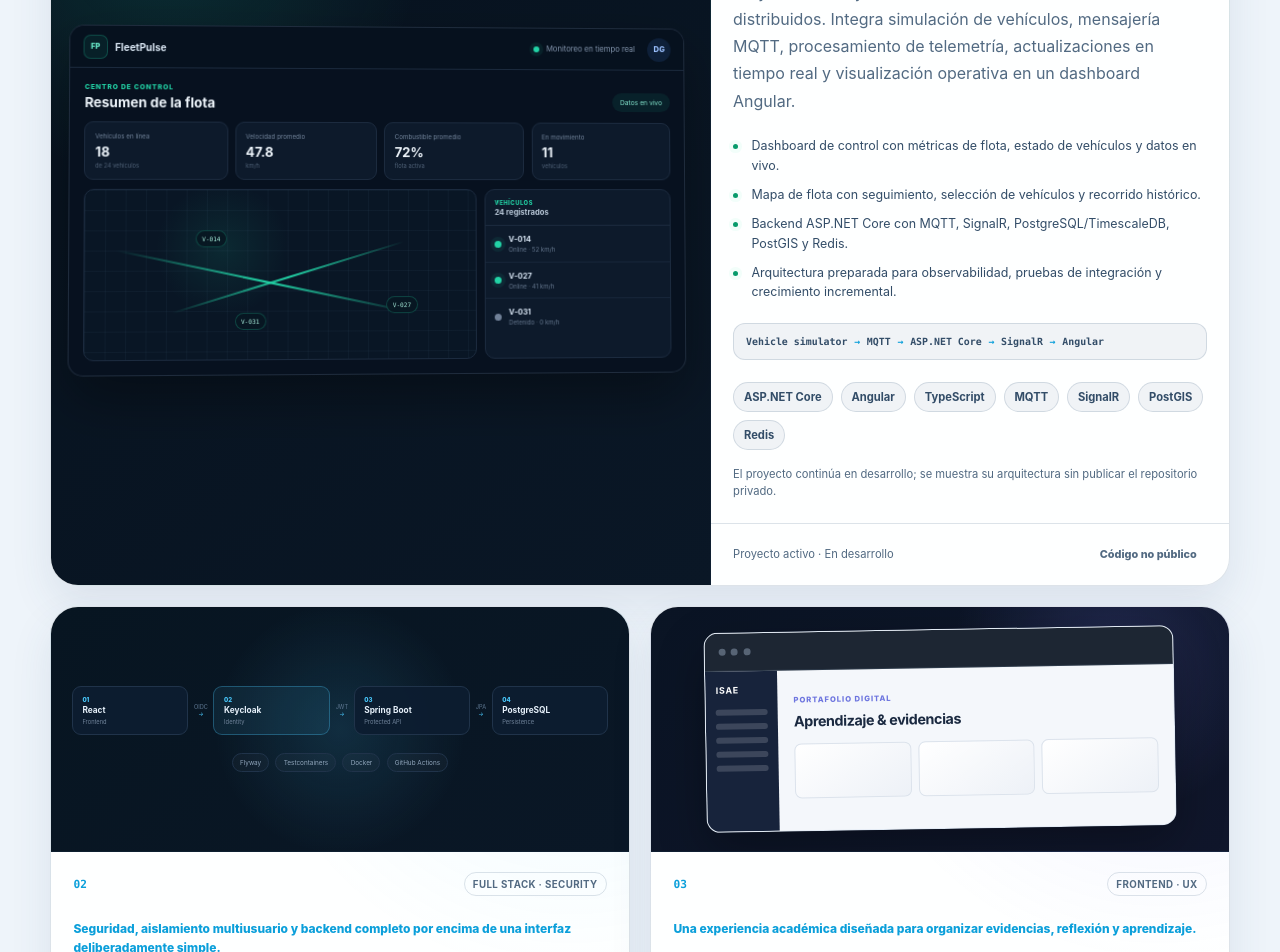
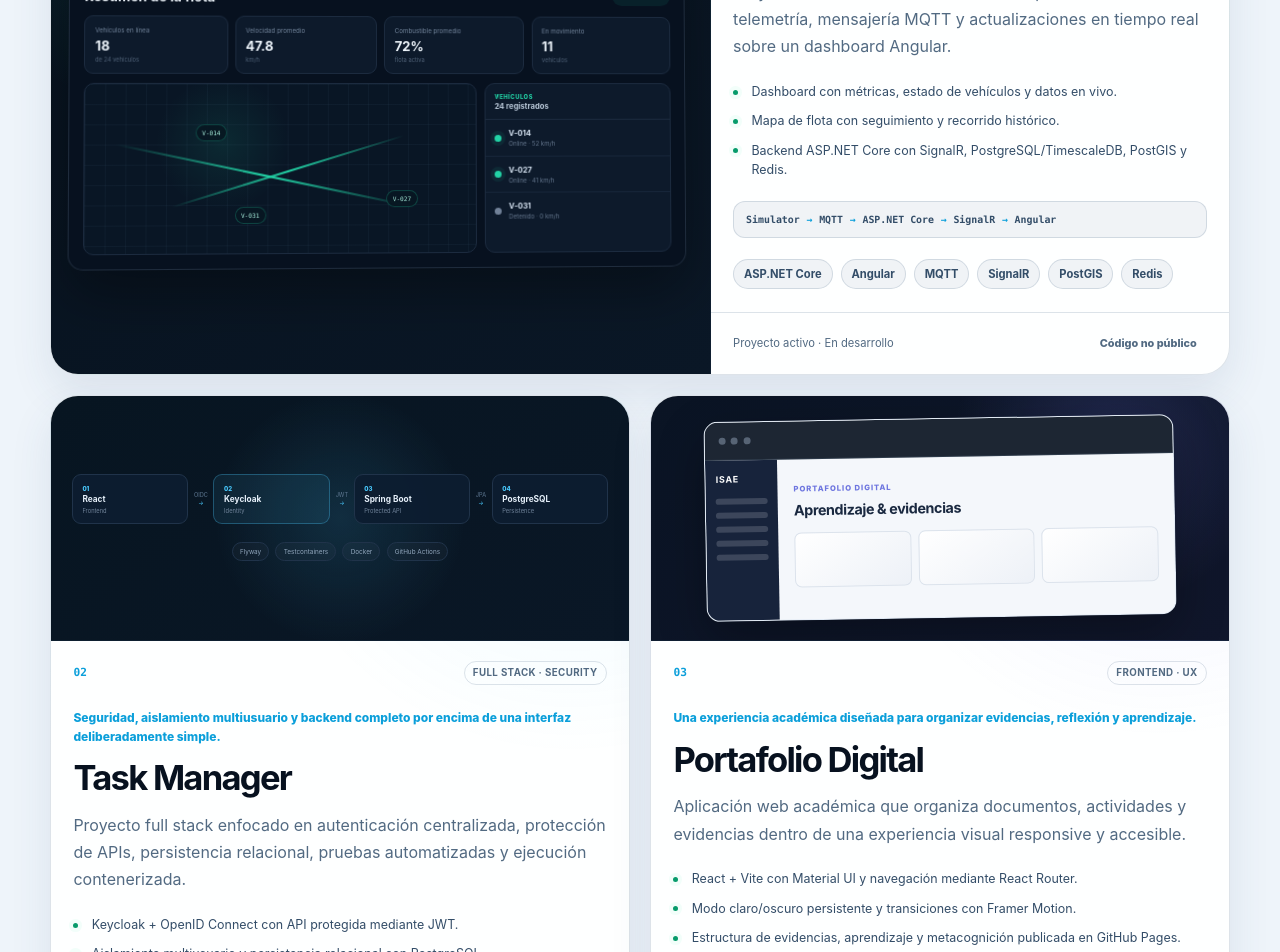
Before and after one commit to DanielDGe/danieldge.github.io, a React (Vite) app: page / in a window 1280 px wide. Shown: the part 4400-5352 px from the top of the page. Built offline with nearby package versions, Linux system fonts and the light colour scheme.

Commit message:
content: reduce project card density

```diff
--- a/src/data/foundation.js
+++ b/src/data/foundation.js
@@ -83,21 +83,19 @@ export const projectPreview = [
     title: 'FleetPulse',
     tagline: 'Monitoreo inteligente de flotas con telemetría y actualizaciones en tiempo real.',
     description:
-      'Proyecto activo y en evolución orientado a sistemas distribuidos. Integra simulación de vehículos, mensajería MQTT, procesamiento de telemetría, actualizaciones en tiempo real y visualización operativa en un dashboard Angular.',
+      'Proyecto activo de monitoreo de flotas que combina telemetría, mensajería MQTT y actualizaciones en tiempo real sobre un dashboard Angular.',
     highlights: [
-      'Dashboard de control con métricas de flota, estado de vehículos y datos en vivo.',
-      'Mapa de flota con seguimiento, selección de vehículos y recorrido histórico.',
-      'Backend ASP.NET Core con MQTT, SignalR, PostgreSQL/TimescaleDB, PostGIS y Redis.',
-      'Arquitectura preparada para observabilidad, pruebas de integración y crecimiento incremental.',
+      'Dashboard con métricas, estado de vehículos y datos en vivo.',
+      'Mapa de flota con seguimiento y recorrido histórico.',
+      'Backend ASP.NET Core con SignalR, PostgreSQL/TimescaleDB, PostGIS y Redis.',
     ],
-    architecture: ['Vehicle simulator', 'MQTT', 'ASP.NET Core', 'SignalR', 'Angular'],
-    technologies: ['ASP.NET Core', 'Angular', 'TypeScript', 'MQTT', 'SignalR', 'PostGIS', 'Redis'],
+    architecture: ['Simulator', 'MQTT', 'ASP.NET Core', 'SignalR', 'Angular'],
+    technologies: ['ASP.NET Core', 'Angular', 'MQTT', 'SignalR', 'PostGIS', 'Redis'],
     status: 'Proyecto activo · En desarrollo',
     visual: {
       kind: 'fleet',
       label: 'Preview del dashboard de monitoreo en tiempo real de FleetPulse',
     },
-    privateNote: 'El proyecto continúa en desarrollo; se muestra su arquitectura sin publicar el repositorio privado.',
     links: [],
   },
   {
@@ -135,12 +133,11 @@ export const projectPreview = [
     title: 'Portafolio Digital',
     tagline: 'Una experiencia académica diseñada para organizar evidencias, reflexión y aprendizaje.',
     description:
-      'Aplicación web desarrollada para la asignatura Sistemas de Evaluación aplicados a la Educación Superior. Convierte documentos, actividades y evidencias en un recorrido visual organizado y accesible.',
+      'Aplicación web académica que organiza documentos, actividades y evidencias dentro de una experiencia visual responsive y accesible.',
     highlights: [
-      'React + Vite con Material UI y navegación responsive mediante React Router.',
+      'React + Vite con Material UI y navegación mediante React Router.',
       'Modo claro/oscuro persistente y transiciones con Framer Motion.',
-      'Estructura por experiencias de aprendizaje, evidencias, metacognición y referencias.',
-      'Publicación en GitHub Pages con una experiencia preparada para escritorio y móvil.',
+      'Estructura de evidencias, aprendizaje y metacognición publicada en GitHub Pages.',
     ],
     architecture: ['React', 'Material UI', 'React Router', 'GitHub Pages'],
     technologies: ['React', 'Vite', 'Material UI', 'React Router', 'Framer Motion'],
```
